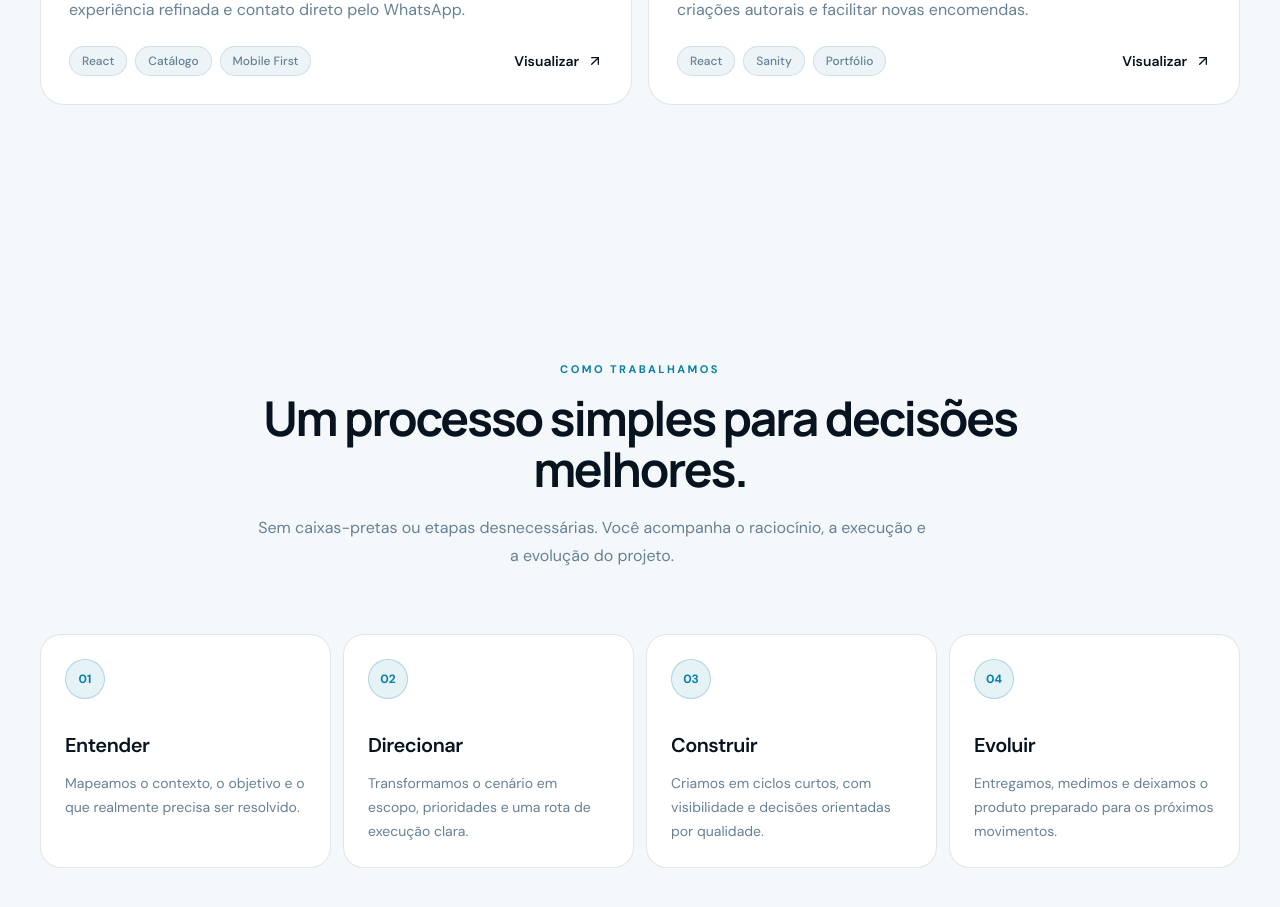
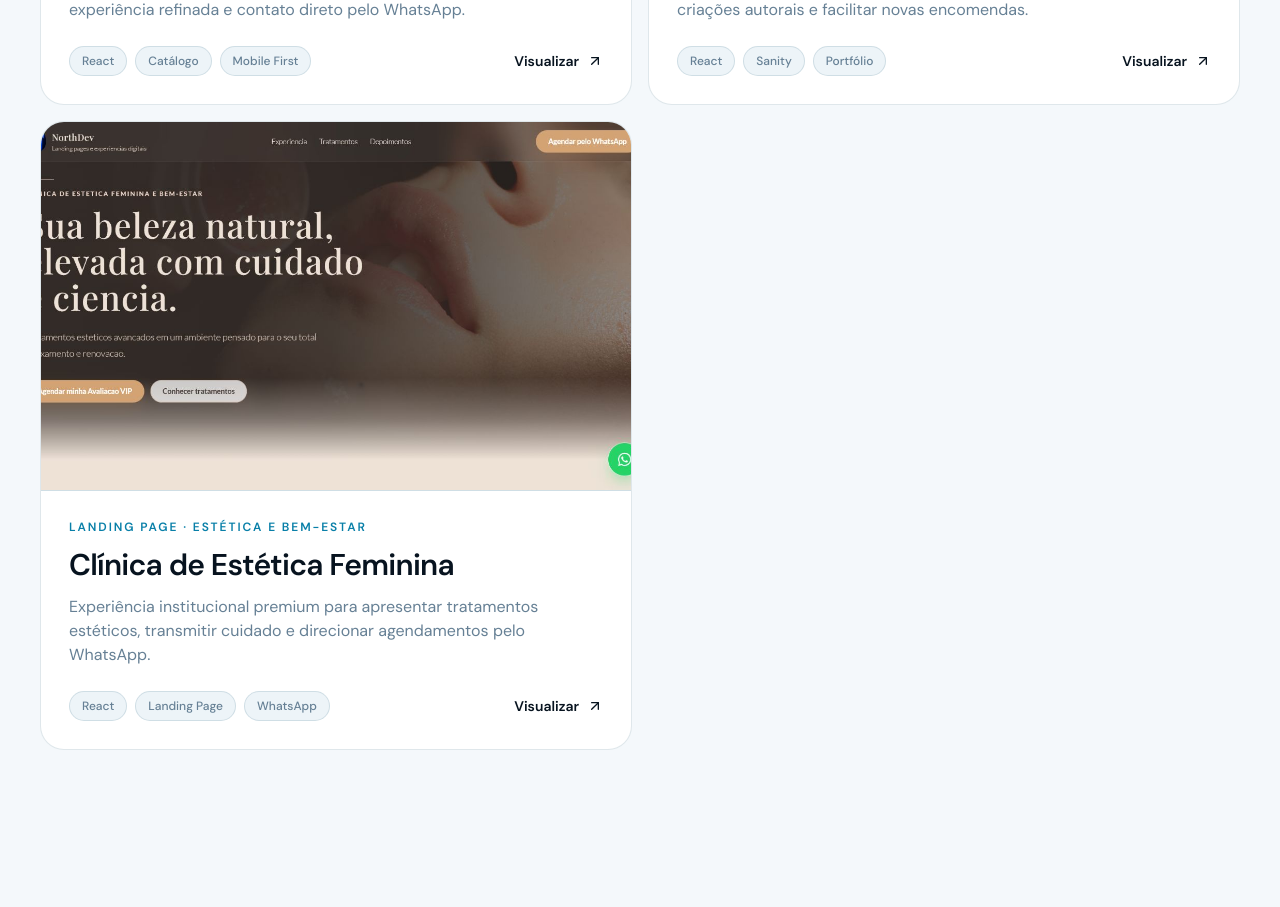
Before and after one commit to Impedrohenriq/NortDev_V2, a React (Vite) app: page / in a window 1280 px wide. Shown: the part 4400-5307 px from the top of the page. Built offline with nearby package versions, Linux system fonts and the light colour scheme.

Commit message:
Adição de +projetos

```diff
--- a/src/data/site.ts
+++ b/src/data/site.ts
@@ -63,6 +63,15 @@ export const projects: Project[] = [
     image: '/projects/bendito-bolo.png',
     accent: 'cyan',
   },
+  {
+    name: 'Clínica de Estética Feminina',
+    category: 'Landing page · Estética e bem-estar',
+    description: 'Experiência institucional premium para apresentar tratamentos estéticos, transmitir cuidado e direcionar agendamentos pelo WhatsApp.',
+    technologies: ['React', 'Landing Page', 'WhatsApp'],
+    url: 'https://clinicaesteticanorthdev.vercel.app/',
+    image: '/projects/clinica-estetica.png',
+    accent: 'blue',
+  },
 ];
 
 export const processSteps: ProcessStep[] = [
```
Also changed, not shown: public/projects/clinica-estetica.png (added).
